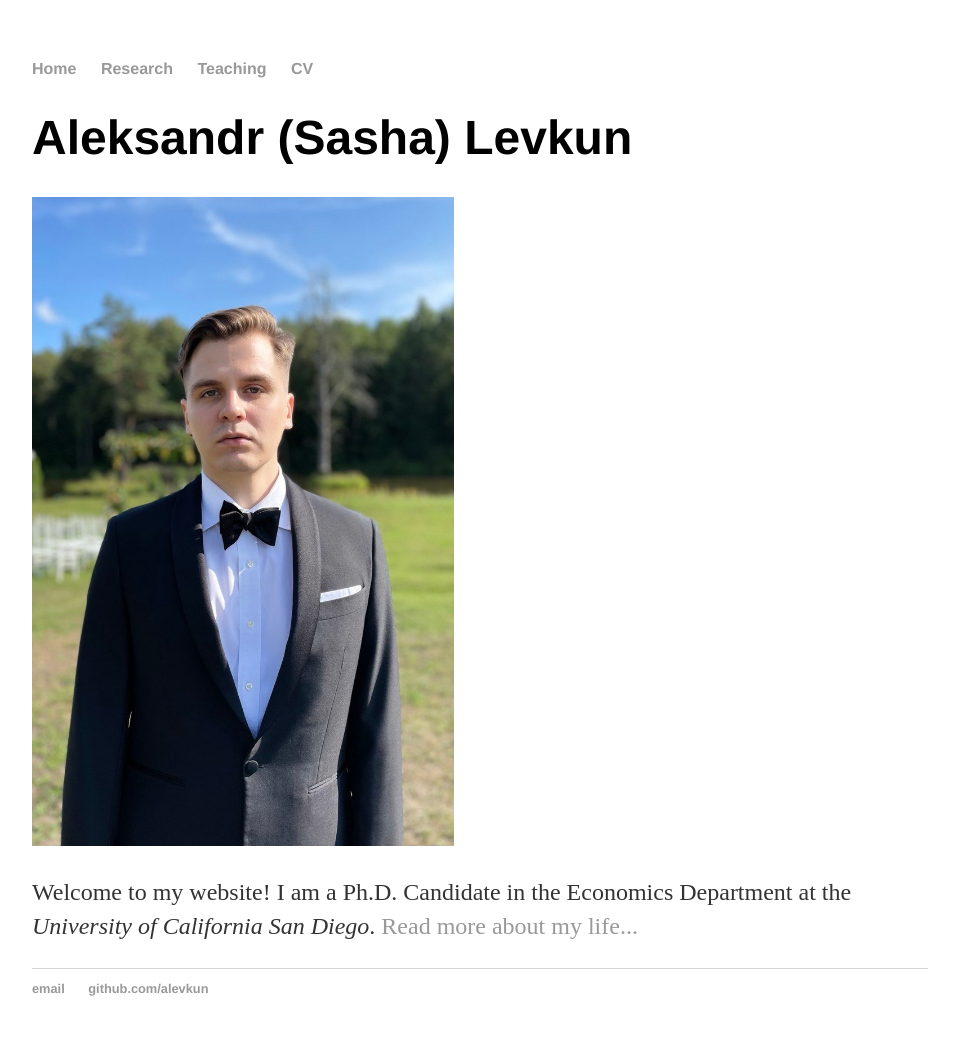
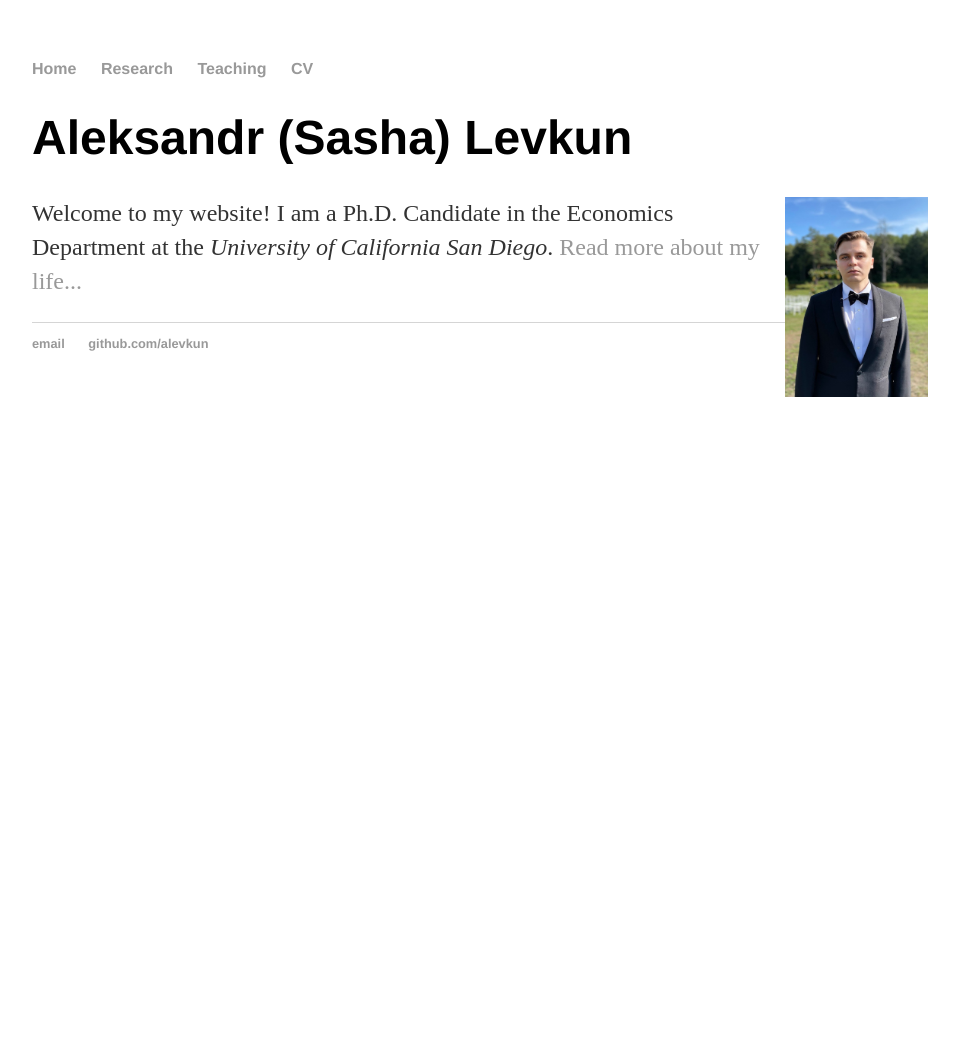
Before and after one commit to alevkun/alevkun.github.io, a Jekyll site: the page built from index.html, in a window 1280 px wide. Shown: the whole page, without its empty margins (160-1119 px from the left). Built offline with Jekyll 4.4.1, drawn with Linux system fonts in a browser that asks for light colours; after the commit the page ends 900 px from its top, so only the background shows below that.

Commit message:
Update index.html

```diff
--- a/index.html
+++ b/index.html
@@ -5,7 +5,7 @@ title: Aleksandr Levkun
 <div class="blurb">
 	<h1>Aleksandr (Sasha) Levkun</h1>
 	<h2>
-			<img src="https://alevkun.github.io/assets/headshot.JPG" style="width: 33vw; min-width: 330px;">
+			<img src="https://alevkun.github.io/assets/headshot.JPG" width="143" height="200" style="float:right;">
 	</h2>
 	<p>Welcome to my website! I am a Ph.D. Candidate in the Economics Department at the <em>University of California San Diego</em>. <a href="/about">Read more about my life...</a></p>
 </div><!-- /.blurb -->
```
